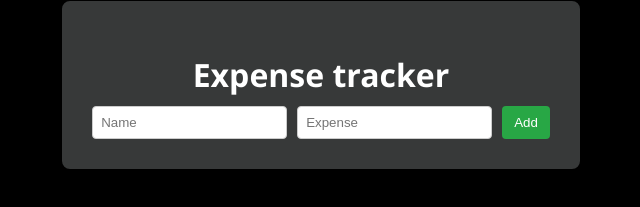
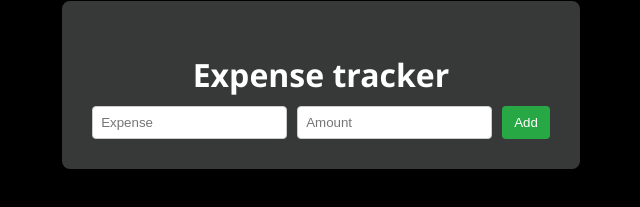
Before and after one commit to bldxspark/expensetracker, a plain HTML site: page index.html in a window 1280 px wide. Shown: the part 315-522 px from the top of the page, 319-959 px from the left. Drawn offline with Linux system fonts and the light colour scheme.

Commit message:
Update index.html

```diff
--- a/index.html
+++ b/index.html
@@ -13,8 +13,8 @@
         <h1>Expense tracker</h1>
         <form id="expense_form">
             <div id="input_container">
-                <input type="text" id="name" placeholder="Name">
-                <input type="number" min="1" id="expense_input" placeholder="Expense">
+                <input type="text" id="name" placeholder="Expense">
+                <input type="number" min="1" id="expense_input" placeholder="Amount">
                 <button type="submit" id="add">Add</button>
             </div>
         </form>
```
